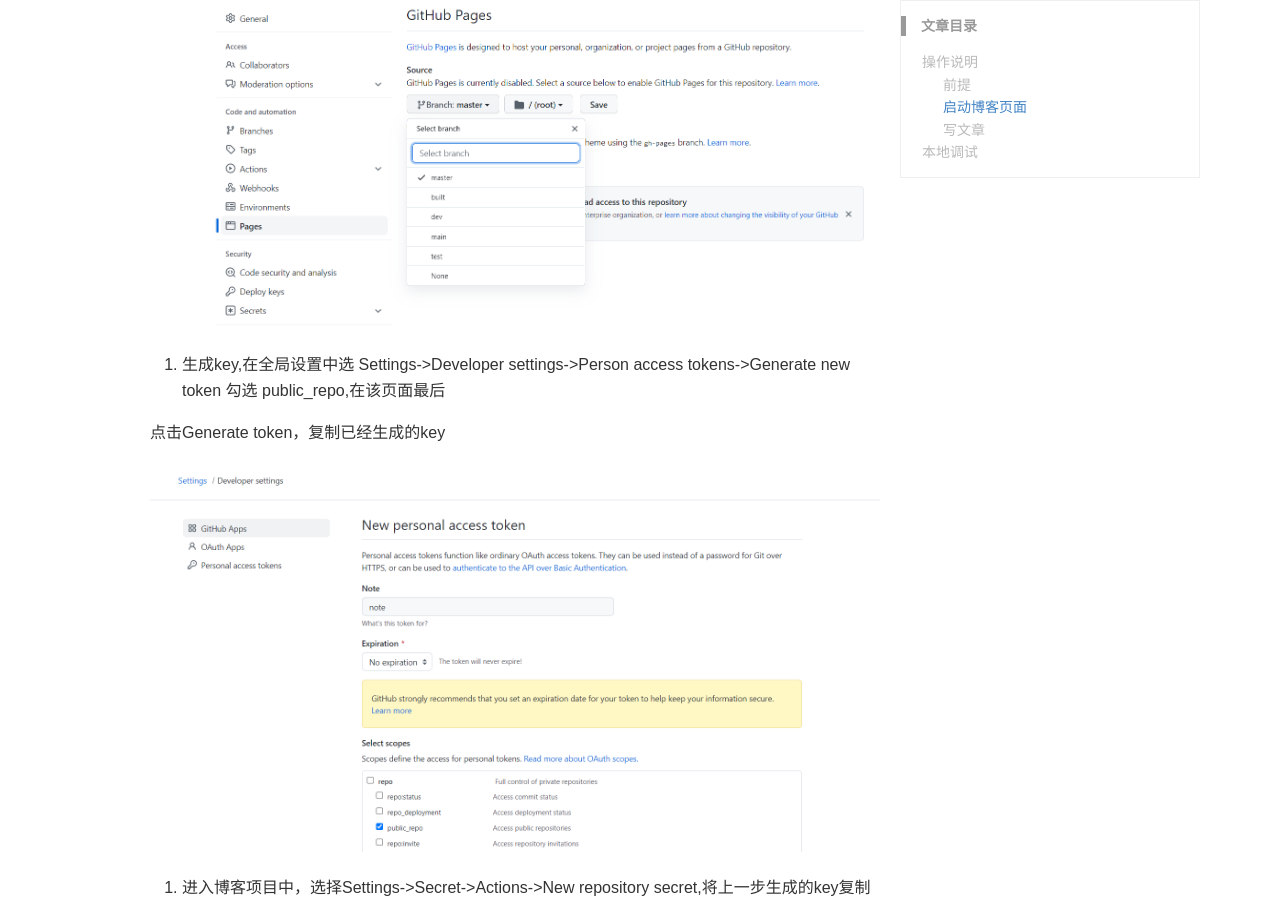
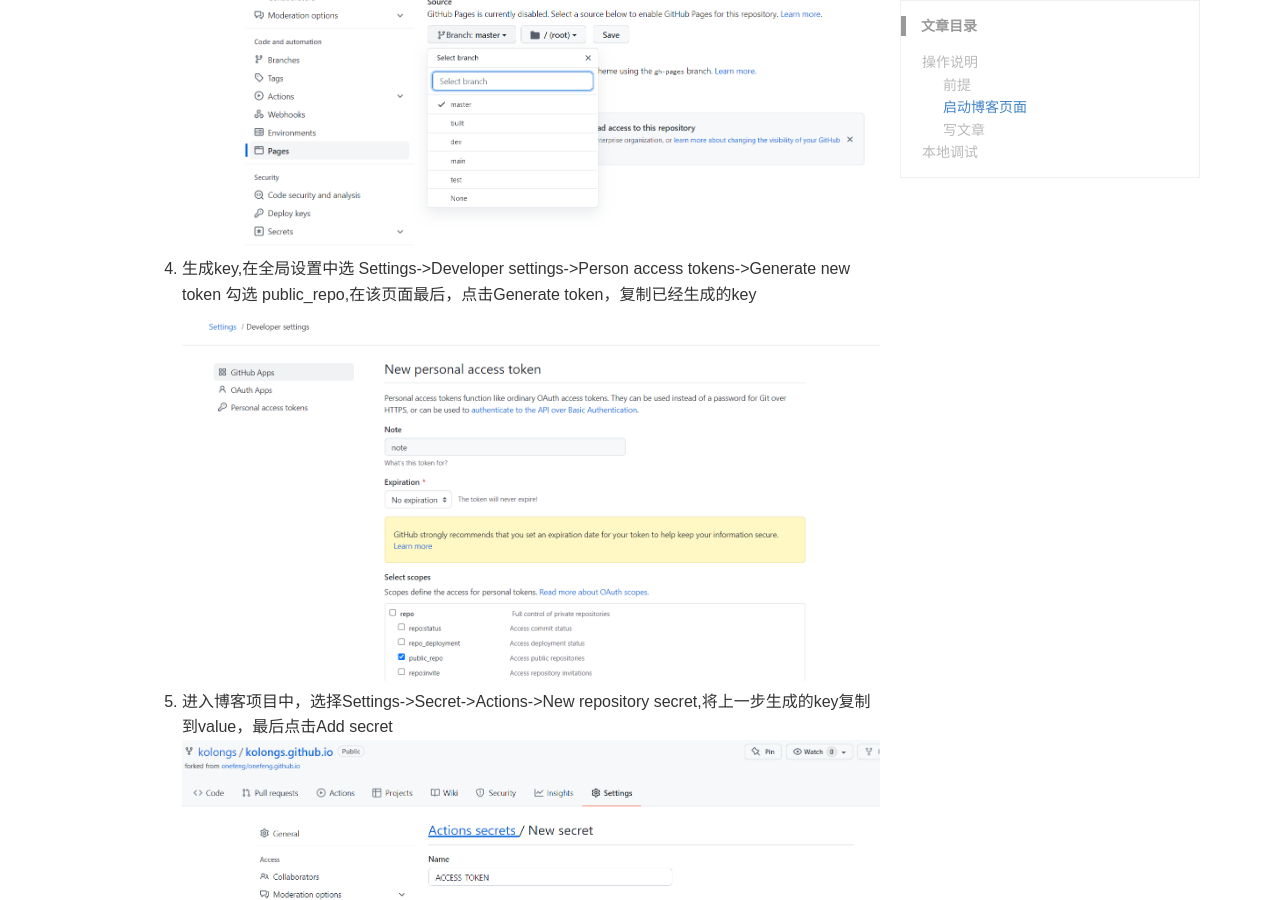
Before and after one commit to onefeng/onefeng.github.io, a Jekyll site: the page built from _posts/2021-07-10-jekyll.md, in a window 1280 px wide and 900 px high, scrolled down 1052 px. Built offline with Jekyll 4.4.1, drawn with Linux system fonts in a browser that asks for light colours; some web fonts are replaced; comment, search, counter and statistics services are not loaded; some of the changed text lies outside the part shown.

Commit message:
fix: 修改格式

```diff
--- a/_posts/2021-07-10-jekyll.md
+++ b/_posts/2021-07-10-jekyll.md
@@ -18,34 +18,22 @@ keywords: jekyll
 
 1. 在https://github.com/onefeng/onefeng.github.io fork项目，应该就可以在你自己的仓库下看到。
 2. 点击进入已经fork的项目点击Settings->General修改项目名称为你自己的命名。只需要将xxxxx替换。
-
 ![图片1](/images/blog/img.png)
-
 3. 项目中点击Settings->Pages选择页面启动运行的分支为master
-
 ![图片2](/images/blog/img_1.png)
-
-4. 生成key,在全局设置中选 Settings->Developer settings->Person access tokens->Generate new token 勾选 public_repo,在该页面最后
-
-点击Generate token，复制已经生成的key
-
+4. 生成key,在全局设置中选 Settings->Developer settings->Person access tokens->Generate new token 勾选 public_repo,在该页面最后，点击Generate token，复制已经生成的key
 ![图片3](/images/blog/img_2.png)
-
 5. 进入博客项目中，选择Settings->Secret->Actions->New repository secret,将上一步生成的key复制到value，最后点击Add secret
-
 ![图片4](/images/blog/img_3.png)
-
 6. 添加gitalk.在全局设置中Settings->Developer settings->OAuth Apps.按格式填写后Register application.然后记下生成的Client ID和Client secrets
-
 ![图片4](/images/blog/img_4.png)
-
-7. 修改_config.yml配置，基本的都配置好了主要是改一下项目基本配置和gitalk配置，另外删除_post下除template.md的文件和_wiki,_images下的所有文件
-
-修改完成并推送或合并到master上就可以看到了。
+7. 修改_config.yml配置，基本的都配置好了主要是改一下项目基本配置和gitalk配置，另外删除_post下除template.md的文件和_wiki,_images下的所有文件 \
+   修改完成并推送或合并到master上就可以看到了。
 
 ### 写文章
 
 以上主要是启动页面的步骤，但是最重要的还是文章的内容。写文章在_posts目录下写就可以了，可以按照template.md的格式写，其他的就没有什么要说的了。
+
 ## 本地调试
 
 1. 安装ruby
```
Also changed, not shown: _posts/2022-03-23-docker.md (+4 -8 lines).
